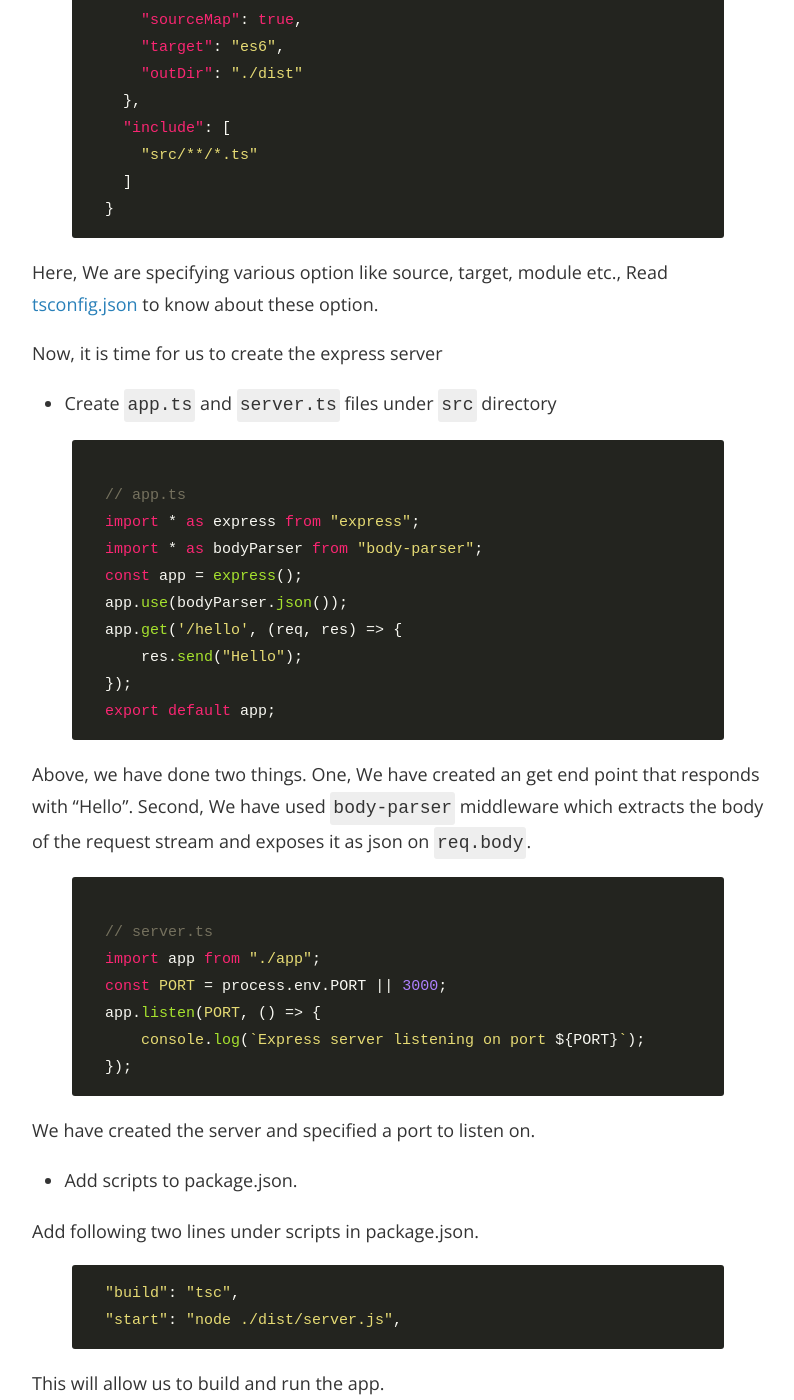
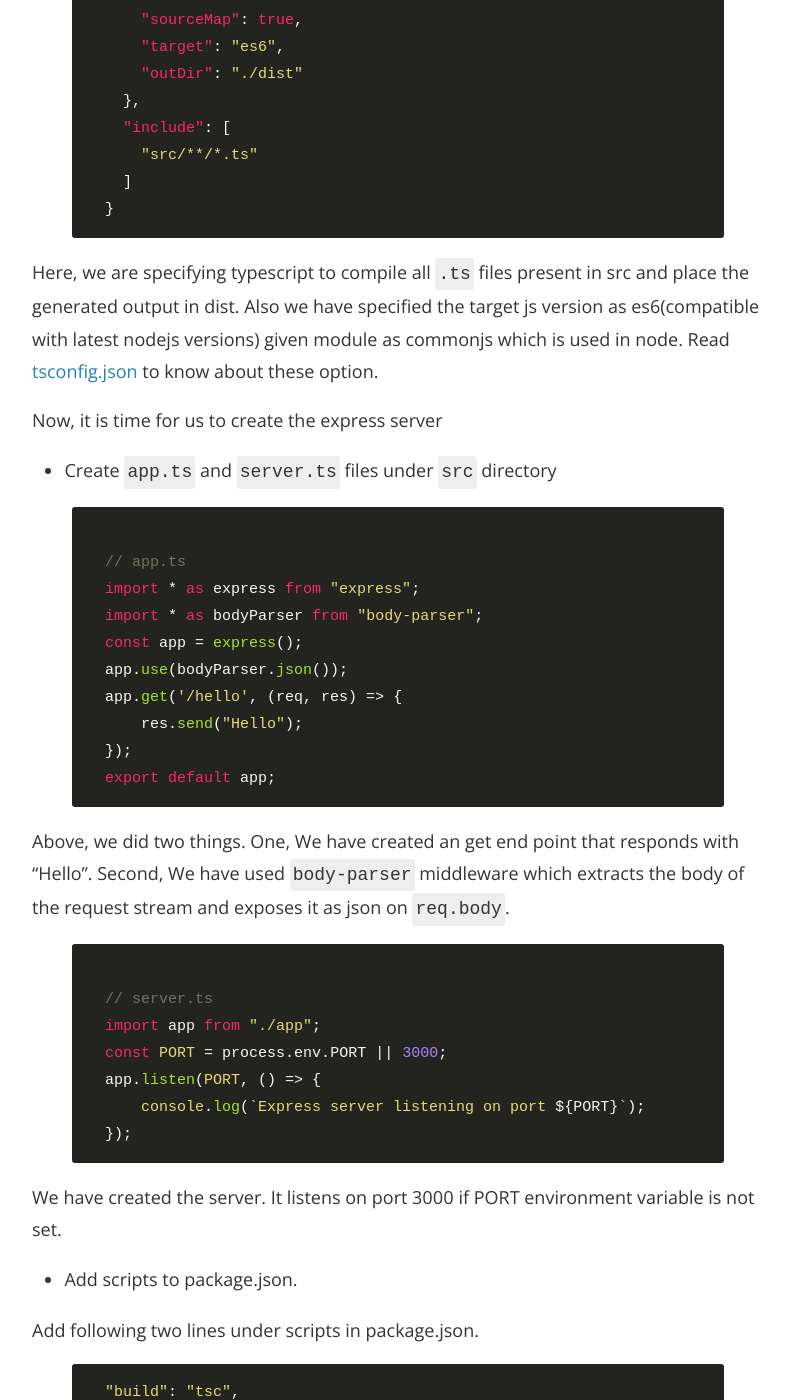
Before and after one commit to maheshkkolla/maheshkkolla.github.io, a Jekyll site: the page built from _posts/nodejs-project-setup/2019-02-10-creating-basic-nodejs-api-project-with-typescript.markdown, in a window 1280 px wide and 1400 px high, scrolled down 1224 px. Shown: the whole window, without its empty margins (242-1036 px from the left). Built offline with Jekyll 4.4.1, drawn with Linux system fonts in a browser that asks for light colours; nearby versions of some CDN libraries; comment, search, counter and statistics services are not loaded.

Commit message:
EDIT POST: creating a basic nodejs api project with typescript

```diff
--- a/_posts/nodejs-project-setup/2019-02-10-creating-basic-nodejs-api-project-with-typescript.markdown
+++ b/_posts/nodejs-project-setup/2019-02-10-creating-basic-nodejs-api-project-with-typescript.markdown
@@ -43,7 +43,9 @@ When running the typescript `tsc` command, it searches for configuration file `t
   }
 {% endhighlight %}
 
-Here, We are specifying various option like source, target, module etc., Read [tsconfig.json][tsconfig] to know about these option.
+Here, we are specifying typescript to compile all `.ts` files present in src and place the generated output in dist.
+Also we have specified the target js version as es6(compatible with latest nodejs versions) given module as commonjs which is used in node.
+Read [tsconfig.json][tsconfig] to know about these option.
 
 Now, it is time for us to create the express server
 
@@ -61,8 +63,9 @@ Now, it is time for us to create the express server
   export default app;
 {% endhighlight %}
 
-Above, we have done two things.
-One, We have created an get end point that responds with "Hello". Second, We have used `body-parser` middleware which extracts the body of the request stream and exposes it as json on `req.body`.
+Above, we did two things.
+One, We have created an get end point that responds with "Hello".
+Second, We have used `body-parser` middleware which extracts the body of the request stream and exposes it as json on `req.body`.
 
 {% highlight typescript %}
   // server.ts
@@ -73,7 +76,7 @@ One, We have created an get end point that responds with "Hello". Second, We hav
   });
 {% endhighlight %}
 
-We have created the server and specified a port to listen on.
+We have created the server. It listens on port 3000 if PORT environment variable is not set.
 
 * Add scripts to package.json.
 
--- a/_posts/nodejs-project-setup/2019-02-10-production-grade-nodejs-api-project-setup.markdown
+++ b/_posts/nodejs-project-setup/2019-02-10-production-grade-nodejs-api-project-setup.markdown
@@ -9,9 +9,9 @@ tags:	tech javascript nodejs
 These are series of tutorials that help to setup production-grade Nodejs API project that follows SOLID principles.
 
 Javascript has been powering the web from a long time. Nodejs has taken javascript to another level to use it in server side development.
-Many people are moving to Nodejs because of its performance.
+People are moving to Nodejs because of its performance.
 In my opinion, the actual computations performance is similar to any other language like java.
-But what makes Nodejs better is it's non-blocking io operations. This makes Nodejs perform well in web applications where the handling requests are challenging.
+But what makes Nodejs better is it's non-blocking io operations. This makes Nodejs perform well in web applications where handling requests is the biggest challenge.
 
 But it is still a challenge to write scalable applications in pure Nodejs. The following frameworks can help us build scalable applications.
 
```
